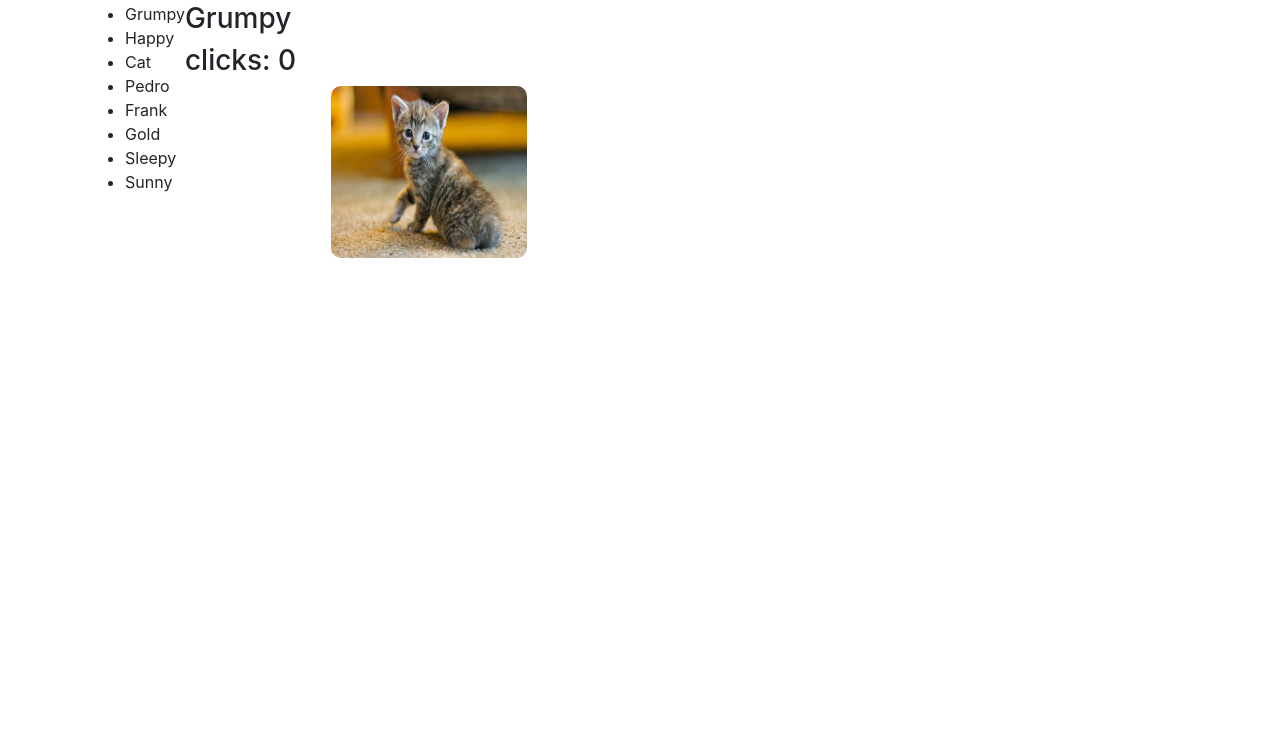
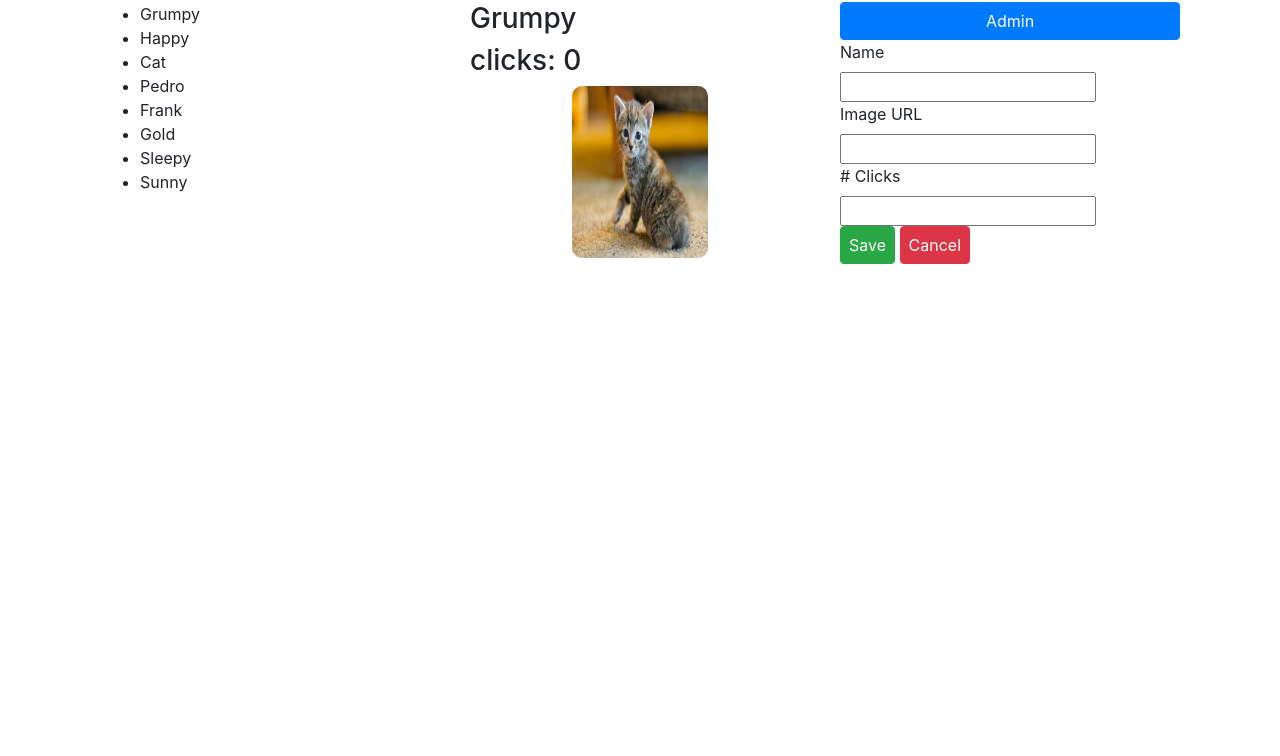
Before and after one commit to J0ssue/catClicker, a plain HTML site: page index.html in a window 1280 px wide. Shown: the part 44-800 px from the top of the page. Drawn offline with nearby package versions, Linux system fonts and the light colour scheme.

Commit message:
added admin form and display button functionality

```diff
--- a/css/main.css
+++ b/css/main.css
@@ -22,3 +22,6 @@ img {
 	box-sizing: border-box;
 	margin-bottom: 5em;
 }
+#save, #cancel {
+	color: #fff;
+}
--- a/index.html
+++ b/index.html
@@ -15,11 +15,36 @@
 	<!-- Image view -->
 	<div id="cat-container" class="container d-flex">
 		<!-- List of Cats -->
-		<ul id="catList"></ul>
-		<div>
+		<div class="container">
+			<ul id="catList"></ul>
+		</div>
+		<!-- Cat view Image display -->
+		<div class="container">
 			<h3 id="name"></h3>
 			<h3>clicks: <span id="clickCount"></span></h3>
 			<img id="img" class="d-block m-auto" src="" alt="cat picture">
+		</div>
+		<!-- Cat Admin Area -->
+		<div class="container">
+			<button id="admin-btn" class="btn btn-primary btn-block">Admin</button>
+			<form id="admin">
+				<div class="mb-0">
+					<label for="form-name">Name</label>
+					<input id="form-name" type="text" name="name">
+				</div>
+				<div class="mb-0">
+					<label for="form-img">Image URL</label>
+					<input id="form-img" type="text" name="img">
+				</div>
+				<div class="mb-0">
+					<label for="form-clicks"># Clicks</label>
+					<input id="form-clicks" type="number" name="clicks">
+				</div>
+				<div class="mb-0">
+					<a id="save" class="btn btn-success px-2">Save</a>
+					<a id="cancel" class="btn btn-danger px-2">Cancel</a>
+				</div>
+			</form>
 		</div>
 	</div>
 
--- a/js/app.js
+++ b/js/app.js
@@ -53,6 +53,7 @@ let octopus = {
 		model.setCurrentCat();
 		listView.init();
 		this.setDefaultCat();
+		adminView.init();
 	},
 	setDefaultCat: function() {
 		document.onload = function() {
@@ -89,6 +90,7 @@ let listView = {
 
 		this.render();
 		catView.init();
+		catView.render();
 	},
 	render: function() {
 		var getCats = octopus.getCats();
@@ -103,17 +105,21 @@ let listView = {
 
 let catView = {
 	init: function() {
-		// this.currentCat = octopus.getCurrentCat();
+		this.currentCat = octopus.getCurrentCat();
+		this.catName = document.querySelector('#name');
+		this.clickCount = document.querySelector('#clickCount');
 		this.img = document.querySelector('img');
+		this.img = document.querySelector('img');
+
+		// adds image clicker:
 		this.addImgClickCounter();
-		catView.render();
 	},
 	render: function() {
 		onclick = function() {
 			var currentCat = octopus.getCurrentCat();
 			let catName = document.querySelector('#name');
 			let clickCount = document.querySelector('#clickCount');
-			// let img = document.querySelector('#img');
+			let img = document.querySelector('#img');
 
 			catName.textContent = currentCat.name;
 			clickCount.textContent = currentCat.clickCounter;
@@ -121,18 +127,42 @@ let catView = {
 		}
 	},
 	setDefaultCat: function() {
-		var currentCat = octopus.getCurrentCat();
-		let catName = document.querySelector('#name');
-		let clickCount = document.querySelector('#clickCount');
-			// let img = document.querySelector('#img');
-
-		catName.textContent = currentCat.name;
-		clickCount.textContent = currentCat.clickCounter;
-		this.img.src = currentCat.src;
+		this.catName.textContent = this.currentCat.name;
+		this.clickCount.textContent = this.currentCat.clickCounter;
+		this.img.src = this.currentCat.src;
 	},
-	addImgClickCounter: function() {
+	addImgClickCounter: function(img) {
 		this.img.addEventListener('click', function() {
 			octopus.increaseCounter();
+		});
+	},
+};
+
+let adminView = {
+	init: function() {
+		// displaying addming toggle on & off:
+		const adminBtn = document.querySelector('#admin-btn');
+		const admin = document.querySelector('#admin');
+		this.displayAdmin(adminBtn, admin);
+
+		// get input values
+		const formName = admin.children[0].children[1];
+		const btnS = admin.children[3].children[0];
+		this.getFormValues(formName, btnS);
+	},
+	displayAdmin: function(btn, form) {
+		btn.addEventListener('click', function() {
+			if (form.style.display === 'none') {
+			form.style.display = 'block';
+			} else {
+				form.style.display = 'none';
+			}
+		});
+	},
+	getFormValues: function(name, btnS) {
+		btnS.addEventListener('click', function() {
+			console.log(name.value)
+			name.value = '';
 		});
 	}
 };
```
